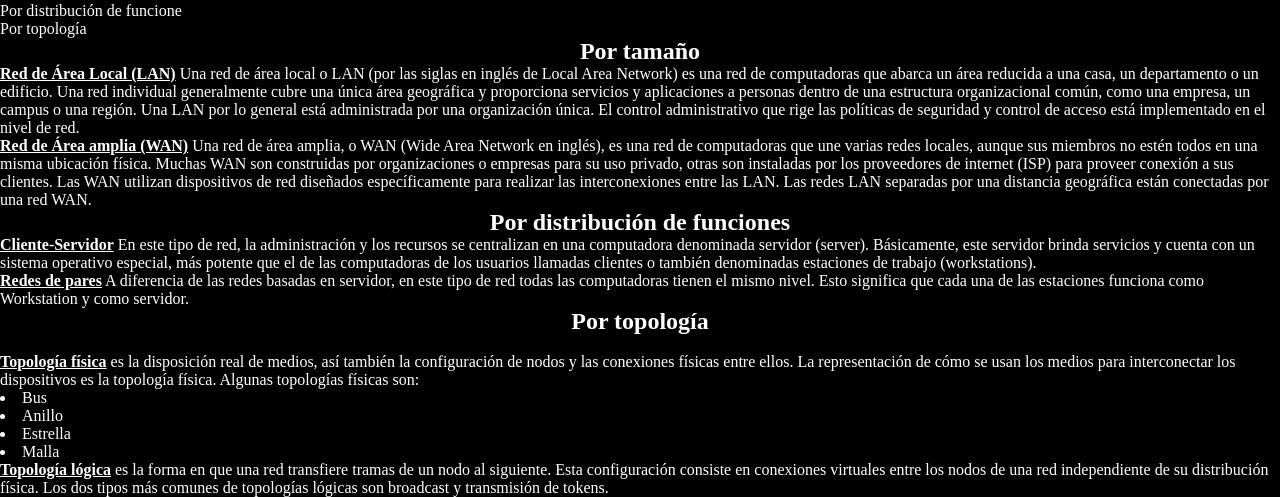
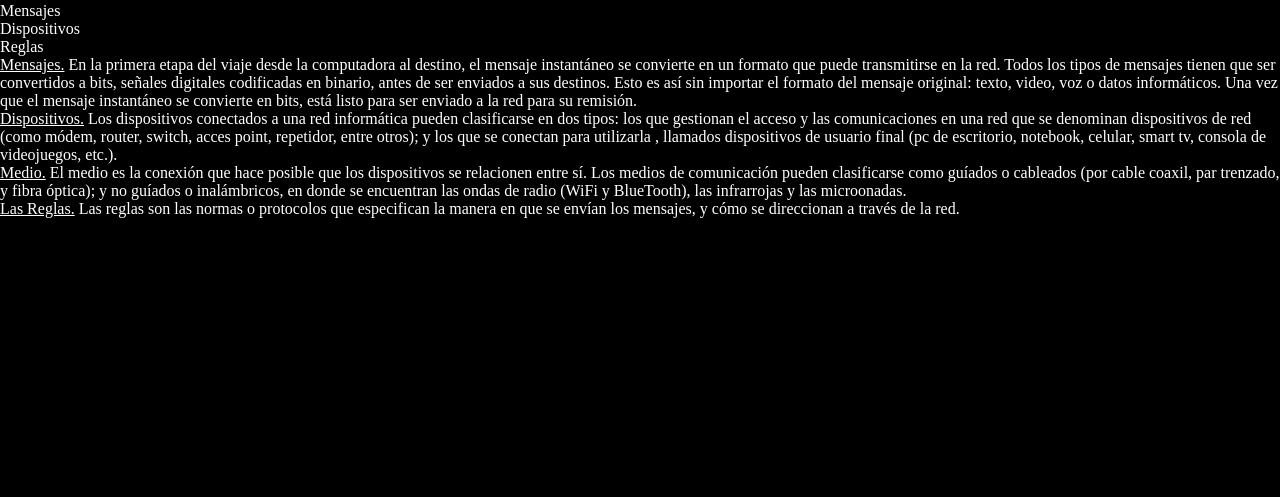
Before and after one commit to patricionavarro07/lab22, a plain HTML site: page index.html in a window 1280 px wide. Shown: the part 464-961 px from the top of the page. After the commit the page ends 800 px from the top, so only its background shows below. Drawn offline with Linux system fonts and the light colour scheme.

Commit message:
Update index.html

```diff
--- a/index.html
+++ b/index.html
@@ -2,95 +2,60 @@
 <html lang="en">
 <head>
     <meta charset="UTF-8">
-    <meta name="viewport" content="width=, initial-scale=1.0">
-    <link rel="stylesheet" href="./css/style2.css">
-    <title>Tecno Redes</title>
+    <meta name="viewport" content="width=device-width, initial-scale=1.0">
+    <link rel="stylesheet" href="./css/style3.css">
+    <title>Elementos de una red</title>
 </head>
 <body>
   <header>
     <nav>
       <ul class="menu-horizontal">
-        <li><a href="C:\Users\pato\Desktop\visual studio code\Redes 3°9°\Home page\index.html">Inicio</a></li>
+        <li><a href="https://glittering-bublanina-01e376.netlify.app/">Inicio</a></li>
         <li>
           <a href="#">Paginas</a>
           <ul class="menu-vertical">
-            <li><a href="C:\Users\pato\Desktop\visual studio code\Redes 3°9°\Laboratorio 1\index.html">Laboratorio 1 Pagina 1</a></li>
-            <li><a href="C:\Users\pato\Desktop\visual studio code\Redes 3°9°\Laboratorio 1\pag2\proyecto2.html">Laboratorio 1 Pagina 2</a></li>
-            <li><a href="C:\Users\pato\Desktop\visual studio code\Redes 3°9°\Laboratorio 2\index.html">Laboratorio 2 Pagina 1</a></li>
-            <li><a href="C:\Users\pato\Desktop\visual studio code\Redes 3°9°\Laboratorio 2\pag2\proyecto4.html">Laboratorio 2 Pagina 2</a></li>
-            <li><a href="C:\Users\pato\Desktop\visual studio code\Redes 3°9°\Laboratorio 3\index.html">Laboratorio 3</a></li>
-            <li><a href="C:\Users\pato\Desktop\visual studio code\Redes 3°9°\Laboratorio 4\index.html">Laboratorio 4</a></li>
+            <li><a href="https://prismatic-syrniki-bc4c62.netlify.app/">Laboratorio 1 Pagina 1</a></li>
+            <li><a href="https://enchanting-beijinho-7eea90.netlify.app/">Laboratorio 1 Pagina 2</a></li>
+            <li><a href="https://resplendent-fox-0fe5d7.netlify.app/">Laboratorio 2 Pagina 1</a></li>
+            <li><a href="https://gleaming-sorbet-1cb7f6.netlify.app/">Laboratorio 2 Pagina 2</a></li>
+            <li><a href="https://lustrous-malasada-c504c7.netlify.app/">Laboratorio 3</a></li>
+            <li><a href="https://imaginative-meringue-68a16d.netlify.app/">Laboratorio 4</a></li>
           </ul>
         </li>
-        <li><a href="C:\Users\pato\Desktop\visual studio code\Redes 3°9°\Contacto\index.html">Contacto</a></li>
+        <li><a href="https://effervescent-pie-ea1b01.netlify.app/">Contacto</a></li>
 
       </ul>
     </nav>
   </header>
       <h1>
         <center>LABORATORIO 2</center>
-        <center>PAGINA 1</center>
+        <center>PAGINA 2</center>
         <center><img src="./images/descarga.png"</center>
-        <center><u><b>Clasificacion De Redes</b></u></center>
+        <center><u>Eementos De Una Red</u></center>
     </h1>
     <ul>
-        <li> Por tamaño</li>
-        <li> Por distribución de funcione</li>
-        <li> Por topología</li>
+        <li>Medio</li>
+        <li>Mensajes</li>
+        <li>Dispositivos</li>
+        <li>Reglas</li>
+
+        <p><u>Mensajes.</u> En la primera etapa del viaje desde la computadora al destino, el mensaje instantáneo se
+    convierte en un formato que puede transmitirse en la red. Todos los tipos de mensajes tienen que
+    ser convertidos a bits, señales digitales codificadas en binario, antes de ser enviados a sus destinos.
+    Esto es así sin importar el formato del mensaje original: texto, video, voz o datos informáticos. Una
+    vez que el mensaje instantáneo se convierte en bits, está listo para ser enviado a la red para su
+    remisión.</p>
+    <p><u>Dispositivos.</u> Los dispositivos conectados a una red informática pueden clasificarse en dos tipos: los
+    que gestionan el acceso y las comunicaciones en una red que se denominan dispositivos de red
+    (como módem, router, switch, acces point, repetidor, entre otros); y los que se conectan para
+    utilizarla , llamados dispositivos de usuario final (pc de escritorio, notebook, celular, smart tv,
+    consola de videojuegos, etc.).</p>
+    <p><u>Medio.</u> El medio es la conexión que hace posible que los dispositivos se relacionen entre sí. Los
+    medios de comunicación pueden clasificarse como guíados o cableados (por cable coaxil, par
+    trenzado, y fibra óptica); y no guíados o inalámbricos, en donde se encuentran las ondas de radio
+    (WiFi y BlueTooth), las infrarrojas y las microonadas.</p>
+    <p><u>Las Reglas.</u> Las reglas son las normas o protocolos que especifican la manera en que se envían los
+    mensajes, y cómo se direccionan a través de la red.</p>
     </ul>
-    <h2>
-        <center>Por tamaño</center>
-    </h2>
-
-    <p><b><u>Red de Área Local (LAN)</u></b>
-        Una red de área local o LAN (por las siglas en inglés de Local Area Network) es una red de
-        computadoras que abarca un área reducida a una casa, un departamento o un edificio. Una red
-        individual generalmente cubre una única área geográfica y proporciona servicios y aplicaciones a
-        personas dentro de una estructura organizacional común, como una empresa, un campus o una
-        región. Una LAN por lo general está administrada por una organización única. El control
-        administrativo que rige las políticas de seguridad y control de acceso está implementado en el nivel
-        de red.</p>
-      <p><b><u>Red de Área amplia (WAN)</b></u>
-        Una red de área amplia, o WAN (Wide Area Network en inglés), es una red de computadoras que
-        une varias redes locales, aunque sus miembros no estén todos en una misma ubicación física.
-        Muchas WAN son construidas por organizaciones o empresas para su uso privado, otras son
-        instaladas por los proveedores de internet (ISP) para proveer conexión a sus clientes. Las WAN
-        utilizan dispositivos de red diseñados específicamente para realizar las interconexiones entre las
-        LAN. Las redes LAN separadas por una distancia geográfica están conectadas por una red WAN.</p>
-
-    <h2>
-        <center>Por distribución de funciones</center>
-    </h2>
-    <p><b><u>Cliente-Servidor</u></b>
-En este tipo de red, la administración y los recursos se centralizan en una
-computadora denominada servidor (server). Básicamente, este servidor brinda
-servicios y cuenta con un sistema operativo especial, más potente que el de las
-computadoras de los usuarios llamadas clientes o también denominadas estaciones
-de trabajo (workstations).</p>
-<p><b><u>Redes de pares</u></b>
-A diferencia de las redes basadas en servidor, en este tipo de red todas las
-computadoras tienen el mismo nivel. Esto significa que cada una de las estaciones
-funciona como Workstation y como servidor.</p>
-
-<h2>
-    <center>Por topología</center>
-</h2>
-La topología de red se define como el mapa de una red para intercambiar datos. Es
-la forma en que está diseñada la red sea en el plano físico o lógico.
-<p><u><b>Topología física</b></u>
-es la disposición real de medios, así también la configuración de nodos y las
-conexiones físicas entre ellos. La representación de cómo se usan los medios para
-interconectar los dispositivos es la topología física. Algunas topologías físicas son:
-<li>Bus</li>
-<li>Anillo</li>
-<li>Estrella</li>
-<li>Malla</li></p>
-<p><u><b>Topología lógica</b></u>
-es la forma en que una red transfiere tramas de un nodo al siguiente. Esta
-configuración consiste en conexiones virtuales entre los nodos de una red
-independiente de su distribución física. Los dos tipos más comunes de topologías
-lógicas son broadcast y transmisión de tokens.</p>
-
-
 </body>
 </html>
```
